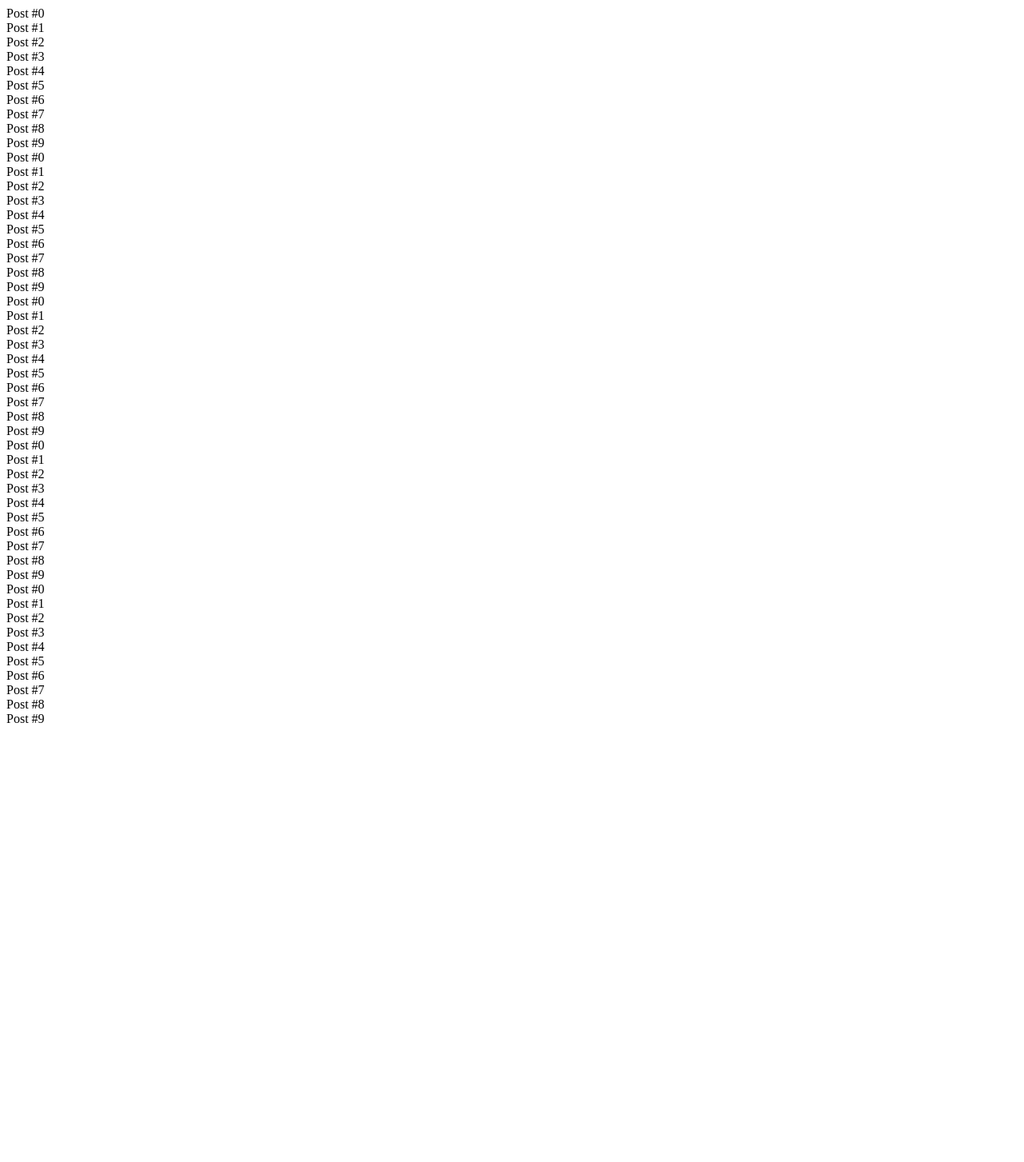
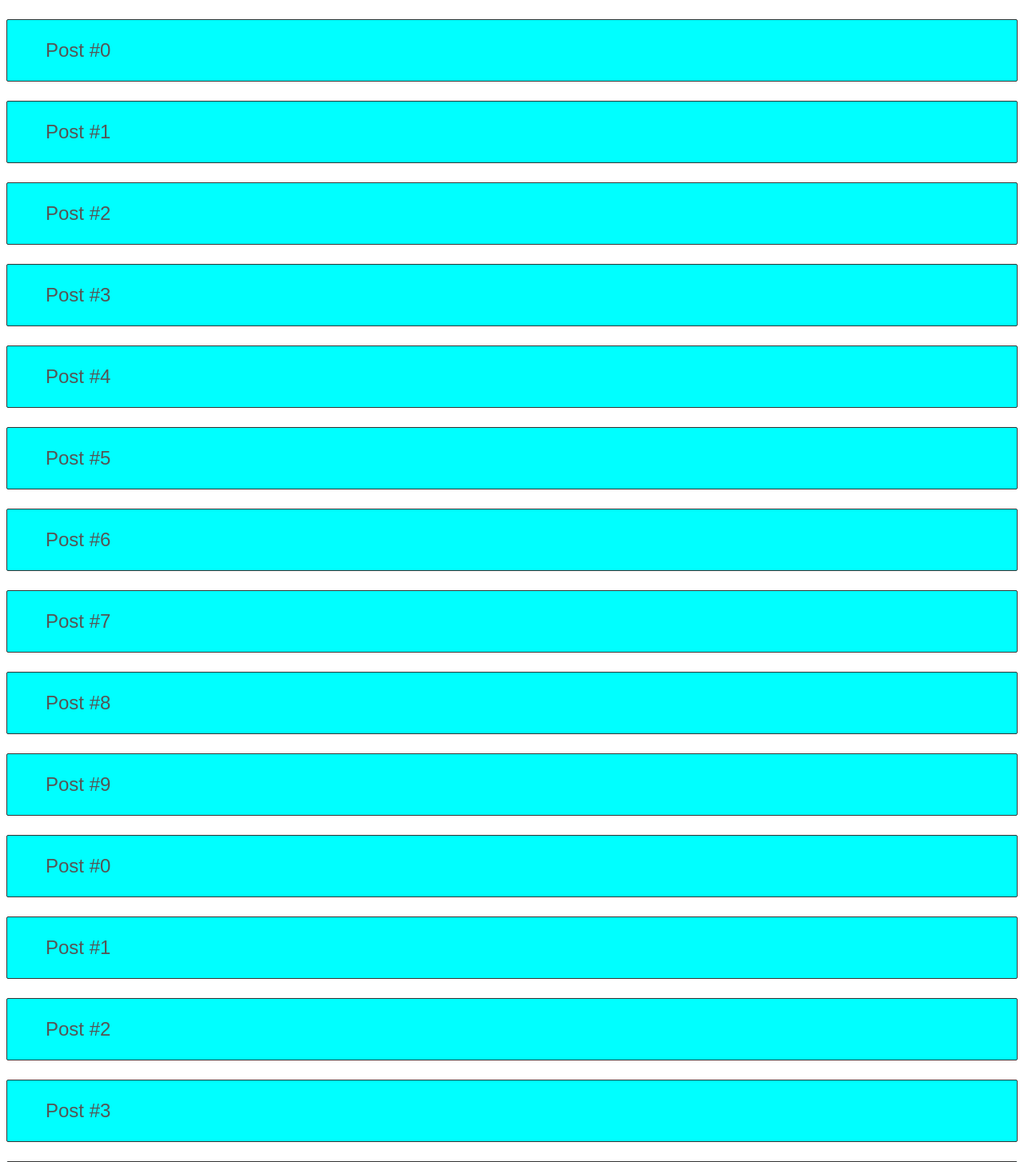
Before and after one commit to DieOsorio/CS50-SM, a Flask app: page / in a window 1280 px wide. Shown: the top 1453 px of the page at 80% size. Before the commit the page ends 904 px from the top, so only its background shows below. Run offline with Flask 2, Linux system fonts and the light colour scheme.

Commit message:
A little style

```diff
--- a/templates/index.html
+++ b/templates/index.html
@@ -1,13 +1,28 @@
 <!DOCTYPE html>
 <html lang="en">
+
 <head>
   <meta charset="UTF-8">
   <meta name="viewport" content="width=device-width, initial-scale=1.0">
   <meta http-equiv="X-UA-Compatible" content="ie=edge">
   <script src="{{ url_for('static', filename='posts.js') }}"></script>
+  <style>
+    .post {
+      font-family: Arial, Helvetica, sans-serif;
+      padding: 1em 2em;
+      background-color: aqua;
+      margin: 1em 0;
+      font-size: 1.5em;
+      color: #555;
+      border: 1px solid #333;
+      border-radius: 2px;
+    }
+  </style>
   <title>Document</title>
 </head>
+
 <body>
   <div id="posts"></div>
 </body>
+
 </html>
```
